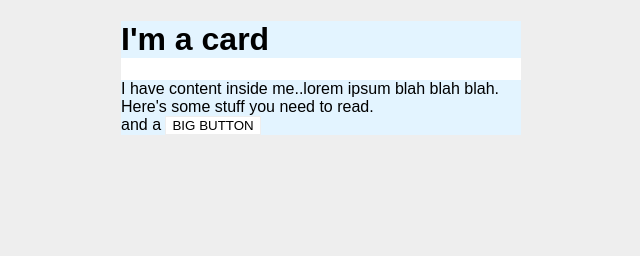
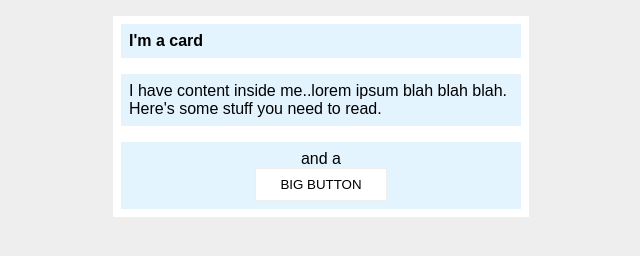
Before and after one commit to susakovich/TheOdinProject, a plain HTML site: page repos/css-exercises/margin-and-padding/02-margin-and-padding-2/index.html in a window 1280 px wide. Shown: the whole page, without its empty margins (319-959 px from the left). Drawn offline with Linux system fonts and the light colour scheme.

Commit message:
Finish exercise 2

```diff
--- a/repos/css-exercises/margin-and-padding/02-margin-and-padding-2/style.css
+++ b/repos/css-exercises/margin-and-padding/02-margin-and-padding-2/style.css
@@ -7,21 +7,33 @@ body {
   width: 400px;
   background: #fff;
   margin: 16px auto;
+  padding: 8px;
 }
 
 .title {
   background: #e3f4ff;
+  font-size: 16px;
+  margin-top: 0;
+  margin-bottom: 8px;
+  padding: 8px;
 }
 
 .content {
   background: #e3f4ff;
+  padding: 8px;
+  margin: 16px 0;
 }
 
 .button-container {
   background: #e3f4ff;
+  text-align: center;
+  padding: 8px;
 }
 
 button {
+  margin: 0 auto;
+  display: block;
   background: white;
   border: 1px solid #eee;
+  padding: 8px 24px;
 }
```
